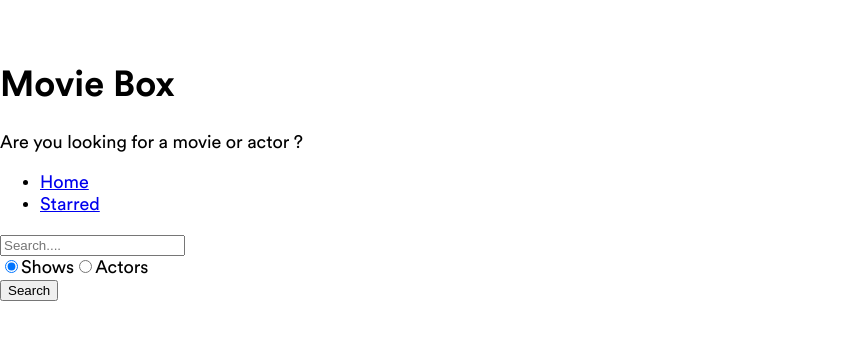
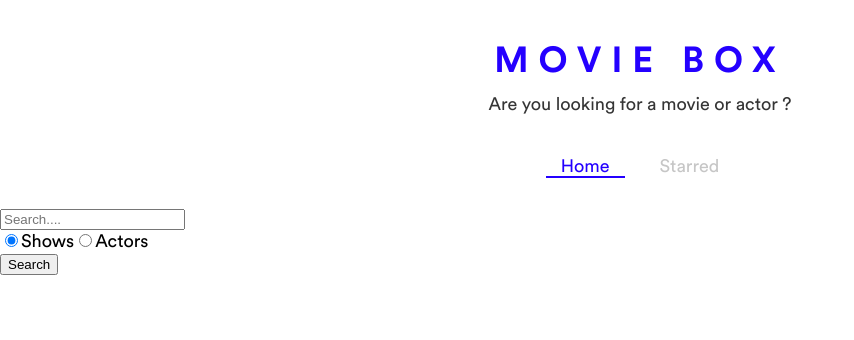
Before and after one commit to dhanush72/movie-box, a React (Create React App) app: page / in a window 1280 px wide. Shown: the top 340 px of the page, without its empty margins (0-854 px from the left). Built offline with nearby package versions, Linux system fonts and the light colour scheme.

Commit message:
added => themeprovide in home page

```diff
--- a/src/App.js
+++ b/src/App.js
@@ -1,14 +1,23 @@
 import React from 'react';
 import './App.css';
 import { Switch, Route } from 'react-router-dom';
+import { ThemeProvider } from 'styled-components';
 import Home from './pages/Home';
 import Starred from './pages/Starred';
 import Show from './pages/Show';
 
+const theme = {
+  mainColors: {
+    blue: '#2400ff',
+    gray: '#c6c6c6',
+    dark: '#353535',
+  },
+};
+
 function App() {
   // eslint-disable-next-line react/react-in-jsx-scope
   return (
-    <>
+    <ThemeProvider theme={theme}>
       <Switch>
         <Route exact path="/">
           <Home />
@@ -21,7 +30,7 @@
         </Route>
         <Route>404 Page</Route>
       </Switch>
-    </>
+    </ThemeProvider>
   );
 }
 
--- a/src/components/Nav.js
+++ b/src/components/Nav.js
@@ -1,5 +1,6 @@
 import React from 'react';
-import { Link } from 'react-router-dom';
+import { useLocation } from 'react-router-dom';
+import { NavList, LinkStyled } from './styles';
 
 const links = [
   {
@@ -14,15 +15,21 @@
 
 // eslint-disable-next-line arrow-body-style
 const Nav = () => {
+  const location = useLocation();
   return (
     <div>
-      <ul>
+      <NavList>
         {links.map(({ to, text }) => (
           <li key={to}>
-            <Link to={to}>{text}</Link>
+            <LinkStyled
+              className={to === location.pathname ? 'active' : ''}
+              to={to}
+            >
+              {text}
+            </LinkStyled>
           </li>
         ))}
-      </ul>
+      </NavList>
     </div>
   );
 };
--- a/src/components/Title.js
+++ b/src/components/Title.js
@@ -1,10 +1,11 @@
 import React from 'react';
+import { TitleWrapper } from './styles';
 
 const Title = ({ title, subtitle }) => (
-  <div>
+  <TitleWrapper>
     <h1> {title} </h1>
     <p>{subtitle}</p>
-  </div>
+  </TitleWrapper>
 );
 
 export default Title;
--- a/src/components/styles.js
+++ b/src/components/styles.js
@@ -1,4 +1,5 @@
 import styled from 'styled-components';
+import { Link } from 'react-router-dom';
 
 export const FlexGrid = styled.div`
   display: flex;
@@ -34,3 +35,61 @@
     margin: 0;
   }
 `;
+
+// Nav
+export const NavList = styled.ul`
+  display: flex;
+  justify-content: center;
+  list-style: none;
+  margin: 0 0 30px;
+  padding: 0;
+`;
+
+export const LinkStyled = styled(Link)`
+  margin: 0 10px;
+  padding: 3px 15px;
+  position: relative;
+  text-decoration: none;
+  color: ${({ theme }) => theme.mainColors.gray};
+  &.active {
+    color: ${({ theme }) => theme.mainColors.blue};
+    &:after {
+      content: '';
+      position: absolute;
+      display: block;
+      height: 2px;
+      left: 0%;
+      bottom: 0;
+      background-color: ${({ theme }) => theme.mainColors.blue};
+      animation: slide-in 0.3s ease-in forwards;
+      @keyframes slide-in {
+        from {
+          left: 50%;
+          width: 0;
+        }
+        to {
+          left: 0%;
+          width: 100%;
+        }
+      }
+    }
+  }
+`;
+
+// Titles
+export const TitleWrapper = styled.div`
+  text-align: center;
+  margin: 0 0 40px;
+
+  h1 {
+    color: ${({ theme }) => theme.mainColors.blue};
+    letter-spacing: 10px;
+    text-transform: uppercase;
+    margin: 0 0 10px;
+  }
+
+  p {
+    color: ${({ theme }) => theme.mainColors.dark};
+    margin: 0;
+  }
+`;
```
Also changed, not shown: 1 other file (tests, documents, lock files or other folders).
